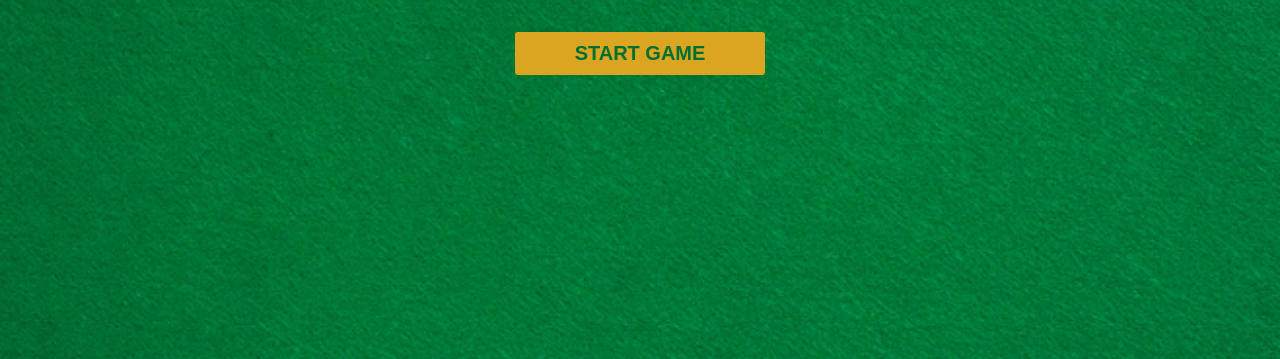
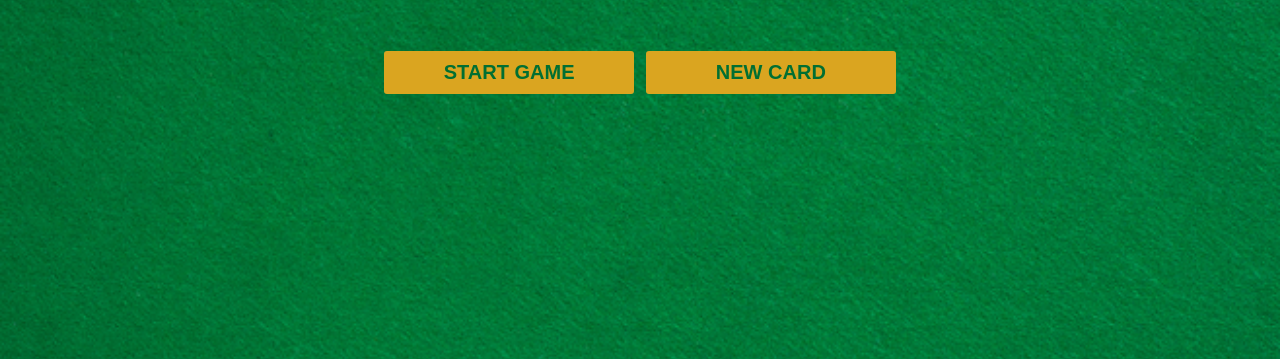
Before and after one commit to hi-heavens/blackjack, a plain HTML site: page index.html in a window 1280 px wide. Shown: the part 441-800 px from the top of the page. Drawn offline with Linux system fonts and the light colour scheme.

Commit message:
Added the new card button

```diff
--- a/index.css
+++ b/index.css
@@ -27,4 +27,5 @@ h1 {
     cursor: pointer;
     border-radius: 3px;
     border-style: none;
+    margin-bottom: 10px;
 }
--- a/index.html
+++ b/index.html
@@ -8,6 +8,7 @@
     <p id="cards-el">Cards:</p>
     <p id="sum-el">Sum:</p>
     <button class="startEl" onclick="startGame()">START GAME</button>
+    <button class="startEl" onclick="newCard()">NEW CARD</button>
     <script src="index.js"></script>
   </body>
 </html>
--- a/index.js
+++ b/index.js
@@ -24,3 +24,7 @@ function startGame() {
   }
   messageEl.textContent = message;
 }
+
+function newCard() {
+  console.log("Drawing a new card from the deck!");
+}
```
